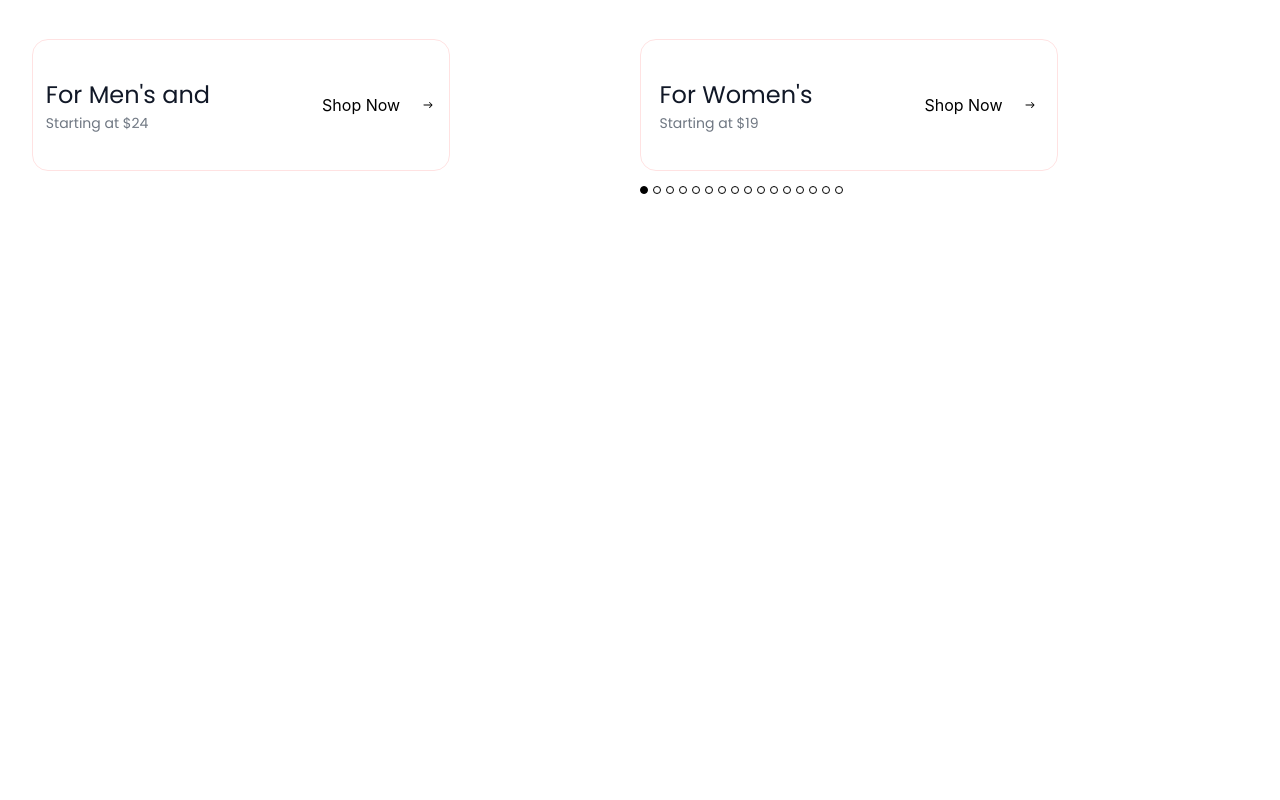
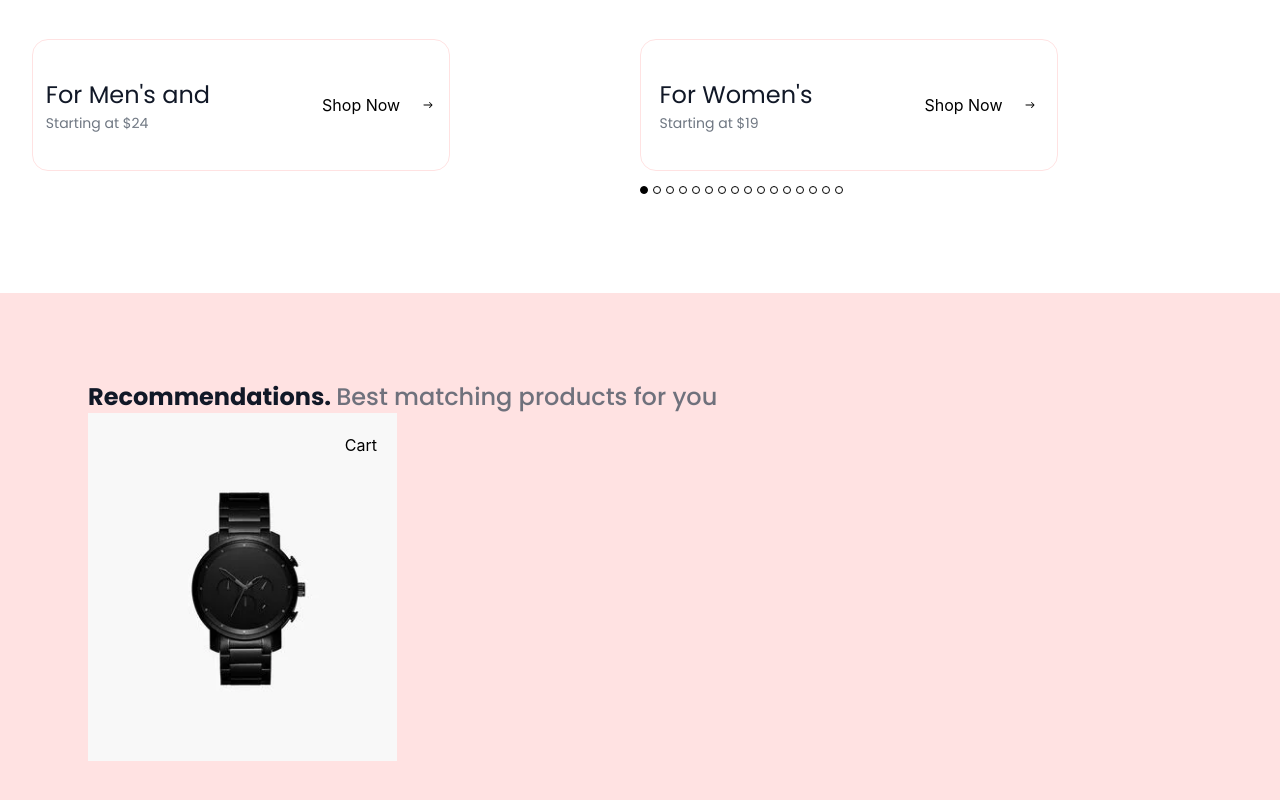
Before and after one commit to masudrana2803/E-commerce, a React (Vite) app: page / in a window 1280 px wide. Shown: the part 908-1708 px from the top of the page. Before the commit the page ends 1201 px from the top, so only its background shows below. Built offline with nearby package versions, Linux system fonts and the light colour scheme.

Commit message:
Recommendations

```diff
--- /dev/null
+++ b/src/Components/Recommendation.jsx
@@ -0,0 +1,22 @@
+import React from 'react'
+import CommonHead from '../Tools/CommonHead'
+
+const Recommendation = () => {
+  return (
+    <>
+        <div className="conatiner p-22 bg-red-100 ">
+        <CommonHead content1={"Recommendations. "} content2={"Best matching products for you"} />
+        <div className='flex justify-between flex-wrap  '>
+        <div className='RecommendationCards w-[309px] h-[347px] content-center relative'>
+            <img src="/src/Images/Product27.png" alt="Product27" />
+        <div className='absolute right-5 top-5'>Cart</div>
+        </div>
+
+        </div>
+
+        </div>
+    </>
+  )
+}
+
+export default Recommendation
--- a/src/Pages/Home.jsx
+++ b/src/Pages/Home.jsx
@@ -2,6 +2,7 @@ import React from 'react'
 import Hero from '../Components/Hero'
 import BrandInfo from '../Components/BrandInfo'
 import Collections from '../Components/Collections'
+import Recommendation from '../Components/Recommendation'
 
 const Home = () => {
   return (
@@ -9,6 +10,7 @@ const Home = () => {
     <Hero/>
     <BrandInfo/>
     <Collections/>
+    <Recommendation/>
     </>
   )
 }
```
Also changed, not shown: src/Images/Product27.png (added).
